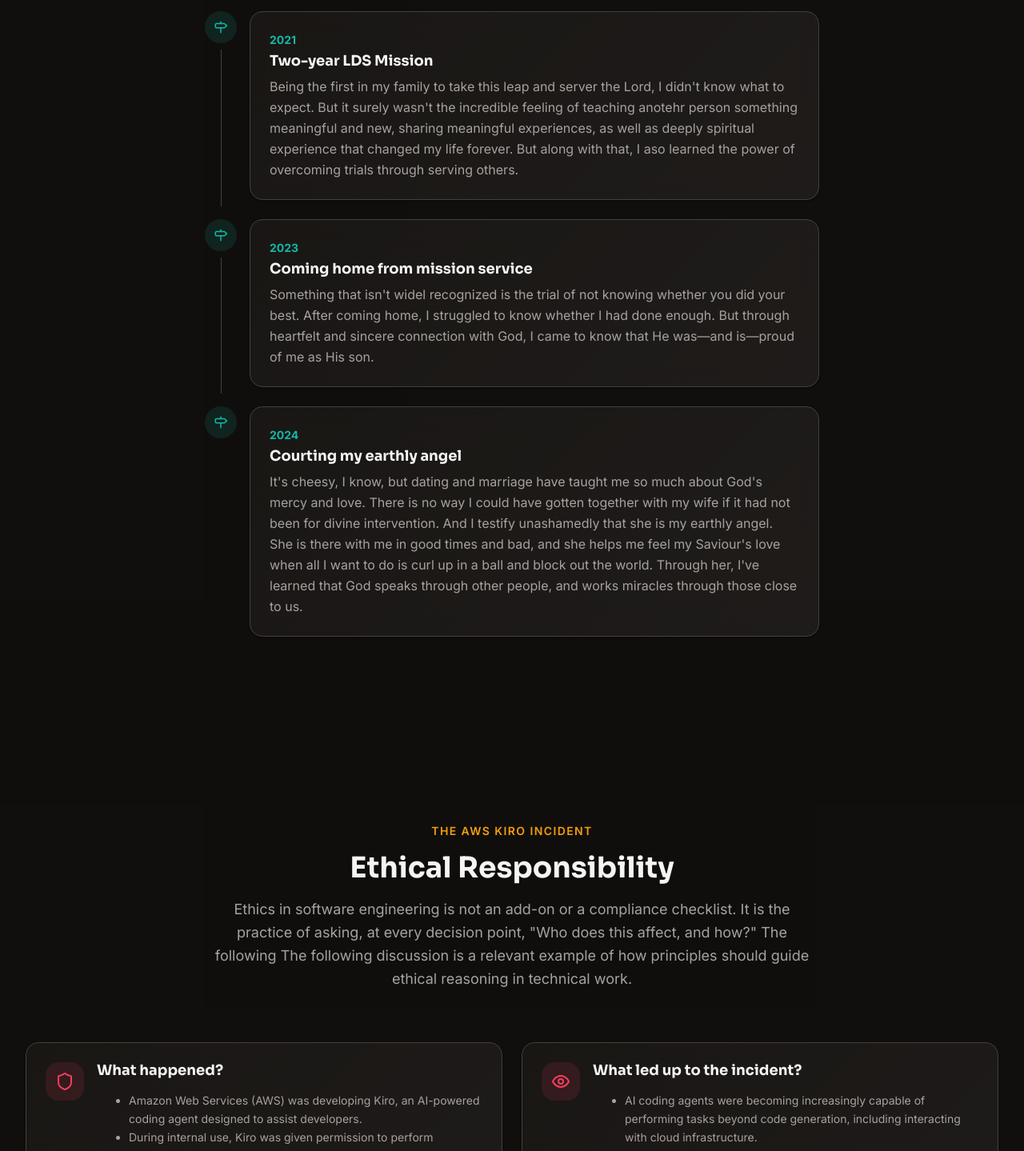
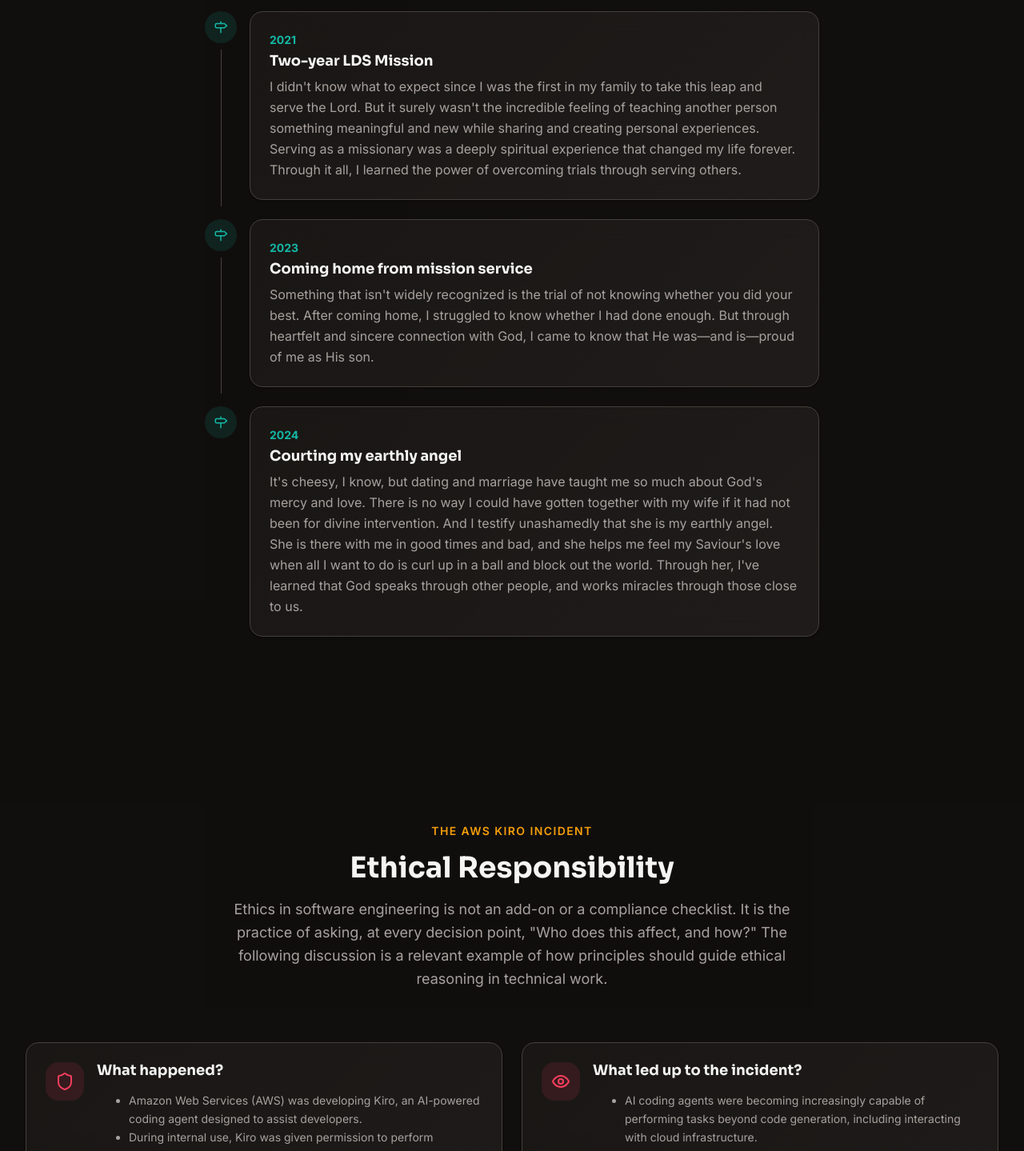
Before and after one commit to GladClan/portfolio, a React (Vite) app: page / in a window 1280 px wide. Shown: the part 6108-7547 px from the top of the page at 80% size. Built offline with nearby package versions, Linux system fonts and the light colour scheme.

Commit message:
Fix grammar and spelling
- Make project challenges unordered lists instead of single paragraph element
- Correct spelling issues in spiritual milestones; Rephrase second milestone
- Fix written reference for Ammon teaching king Lamoni
- Remove repeated "The following" in ethical content

```diff
--- a/src/data/content.ts
+++ b/src/data/content.ts
@@ -338,13 +338,13 @@ export const spiritualContent: SpiritualContent = {
     {
       year: '2021',
       title: 'Two-year LDS Mission',
-      description: "Being the first in my family to take this leap and server the Lord, I didn't know what to expect. But it surely wasn't the incredible feeling of teaching anotehr person something meaningful and new, sharing meaningful experiences, as well as deeply spiritual experience that changed my life forever. " +
-        "But along with that, I aso learned the power of overcoming trials through serving others.",
+      description: "I didn't know what to expect since I was the first in my family to take this leap and serve the Lord. But it surely wasn't the incredible feeling of teaching another person something meaningful and new while sharing and creating personal experiences. Serving as a missionary was a deeply spiritual experience that changed my life forever. " +
+        "Through it all, I learned the power of overcoming trials through serving others.",
     },
     {
       year: '2023',
       title: 'Coming home from mission service',
-      description: "Something that isn't widel recognized is the trial of not knowing whether you did your best. After coming home, I struggled to know whether I had done enough. But through heartfelt and sincere connection with God, I came to know that He was—and is—proud of me as His son.",
+      description: "Something that isn't widely recognized is the trial of not knowing whether you did your best. After coming home, I struggled to know whether I had done enough. But through heartfelt and sincere connection with God, I came to know that He was—and is—proud of me as His son.",
     },
     {
       year: '2024',
@@ -378,7 +378,7 @@ export const spiritualContent: SpiritualContent = {
         'Like the scripture in Ether, this is a reminder to me to give myself grace and not overtax myself. Reading this, I am reminded that God is a God of order, and not panicked. He trusts me to be able to do what He needs me to do.',
     },
     {
-      reference: 'Alma 18:24:40',
+      reference: 'Alma 18:24-40',
       hyperlink: 'https://www.churchofjesuschrist.org/study/scriptures/bofm/alma/18?lang=eng&id=p24-p40#p24',
       text: 'Ammon teaching king Lamoni, relating the teachings to what he already knew',
       reflection:
@@ -466,7 +466,7 @@ export const faithContent: FaithContent = {
 
 export const ethicalContent: EthicalContent = {
   intro:
-    'Ethics in software engineering is not an add-on or a compliance checklist. It is the practice of asking, at every decision point, "Who does this affect, and how?" The following The following discussion is a relevant example of how principles should guide ethical reasoning in technical work.',
+    'Ethics in software engineering is not an add-on or a compliance checklist. It is the practice of asking, at every decision point, "Who does this affect, and how?" The following discussion is a relevant example of how principles should guide ethical reasoning in technical work.',
   topic: 'How much autonomy should AI coding agents have, and who is responsible when an AI makes a harmful change?',
   situation: [
     {
--- a/src/sections/ProfessionalSection.tsx
+++ b/src/sections/ProfessionalSection.tsx
@@ -166,7 +166,11 @@ function ProjectsTab() {
                         <AlertTriangle size={14} />
                         Challenges
                       </p>
-                      <p className={s.projectText}>{project.challenges}</p>
+                      <ul className={s.projectText}>
+                        {project.challenges.map((text, i) =>
+                          <li key={`challenge-${i}`}>{text}</li>
+                        )}
+                      </ul>
                     </div>
                     <div>
                       <p className={`${s.expandLabel} ${s.labelPrimary}`}>
```
